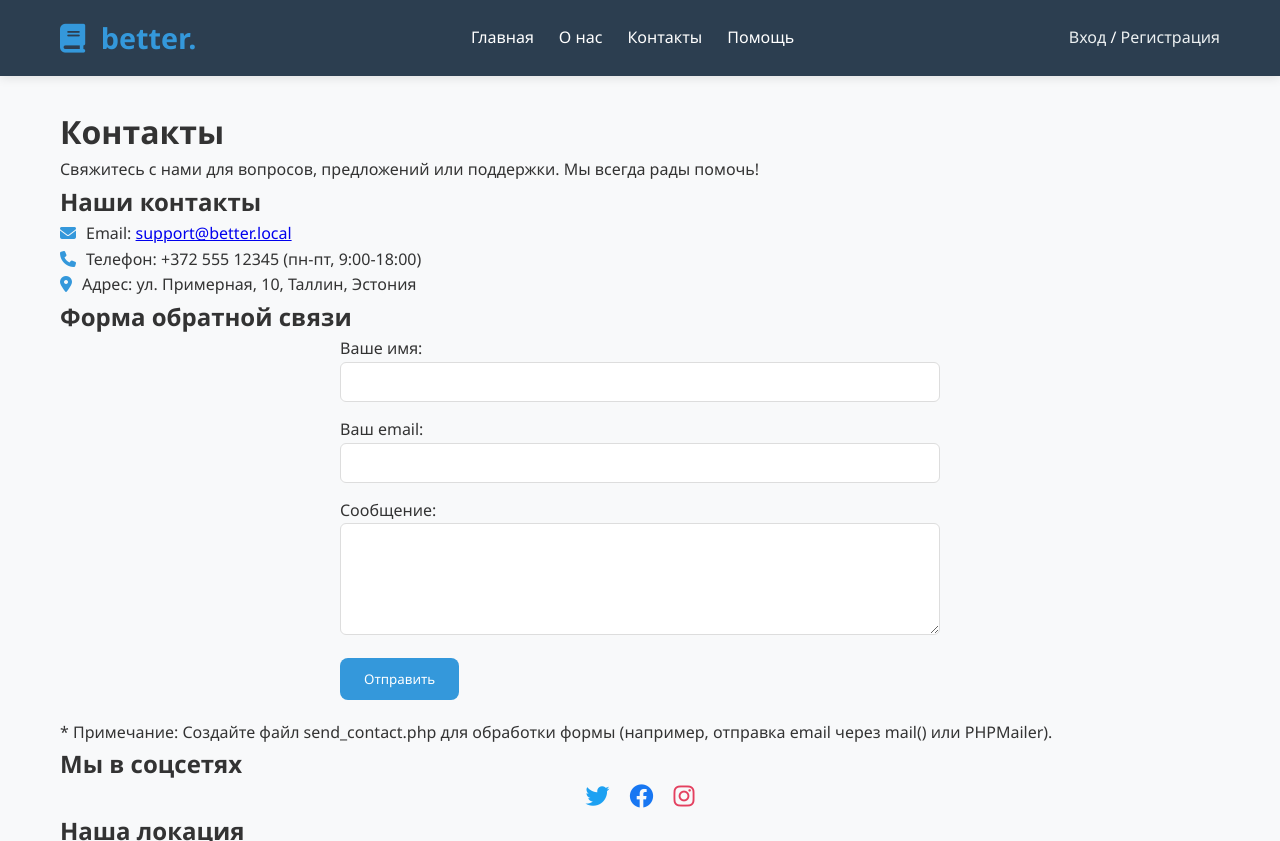
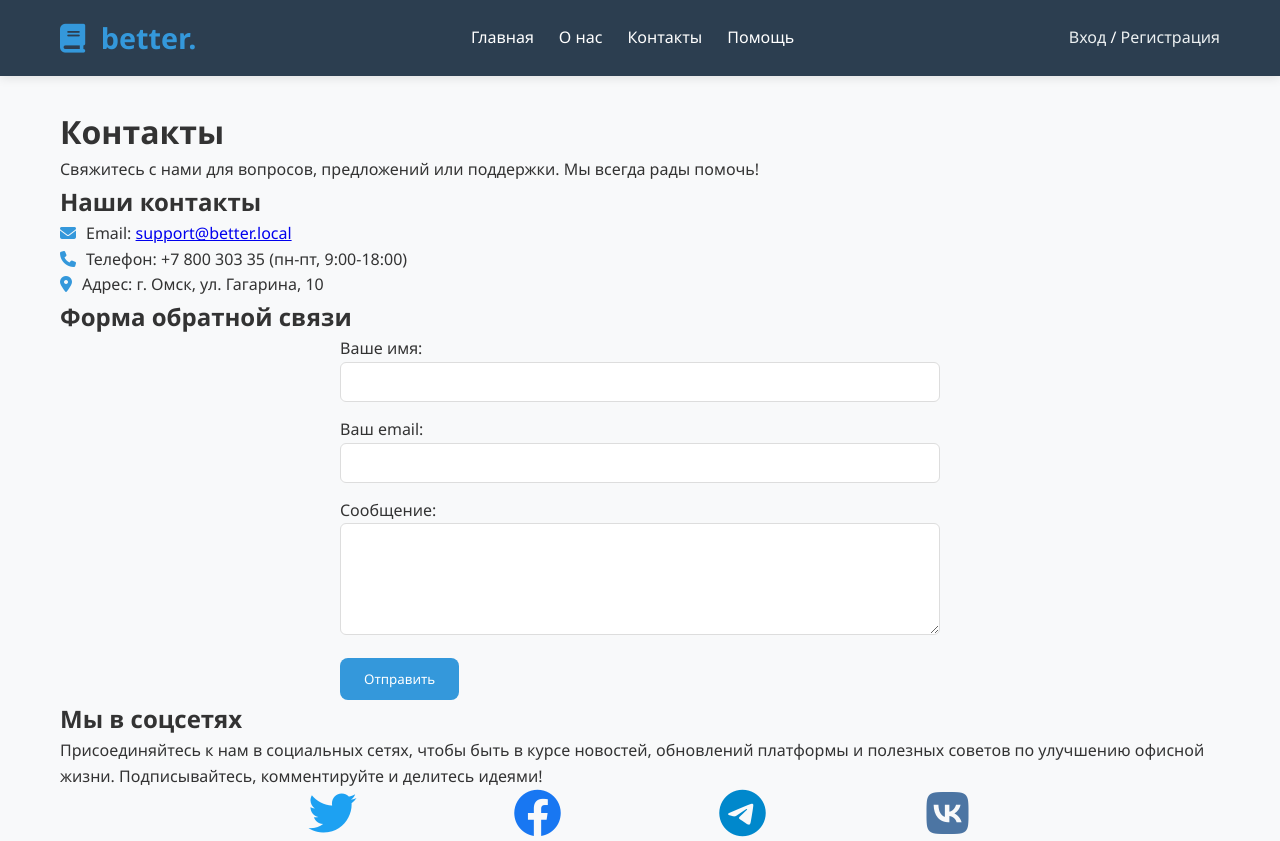
Before and after one commit to oxpannuk/better, a PHP site: page /contacts.php in a window 1280 px wide. Shown: the top 841 px of the page. Run offline with PHP 8.4, Linux system fonts and the light colour scheme; some libraries are stand-ins or nearby versions.

Commit message:
final fix

```diff
--- a/contacts.php
+++ b/contacts.php
@@ -5,8 +5,8 @@
 <h2>Наши контакты</h2>
 <ul style="list-style:none; padding:0;">
     <li><i class="fas fa-envelope" style="color:#3498db; margin-right:10px;"></i>Email: <a href="mailto:support@better.local">support@better.local</a></li>
-    <li><i class="fas fa-phone" style="color:#3498db; margin-right:10px;"></i>Телефон: +372 555 12345 (пн-пт, 9:00-18:00)</li>
-    <li><i class="fas fa-map-marker-alt" style="color:#3498db; margin-right:10px;"></i>Адрес: ул. Примерная, 10, Таллин, Эстония</li>
+    <li><i class="fas fa-phone" style="color:#3498db; margin-right:10px;"></i>Телефон: +7 800 303 35  (пн-пт, 9:00-18:00)</li>
+    <li><i class="fas fa-map-marker-alt" style="color:#3498db; margin-right:10px;"></i>Адрес: г. Омск, ул. Гагарина, 10 </li>
 </ul>
 
 <h2>Форма обратной связи</h2>
@@ -26,16 +26,30 @@
     <button type="submit" style="background:#3498db; color:white; padding:12px 24px; border:none; border-radius:8px; cursor:pointer;">Отправить</button>
 </form>
 
-<p style="margin-top:20px;">* Примечание: Создайте файл send_contact.php для обработки формы (например, отправка email через mail() или PHPMailer).</p>
 
 <h2>Мы в соцсетях</h2>
-<ul style="list-style:none; padding:0; display:flex; justify-content:center; gap:20px;">
-    <li><a href="https://twitter.com/better_local" target="_blank"><i class="fab fa-twitter" style="font-size:24px; color:#1DA1F2;"></i></a></li>
-    <li><a href="https://facebook.com/better.local" target="_blank"><i class="fab fa-facebook" style="font-size:24px; color:#1877F2;"></i></a></li>
-    <li><a href="https://instagram.com/better_local" target="_blank"><i class="fab fa-instagram" style="font-size:24px; color:#E4405F;"></i></a></li>
-</ul>
+<p>Присоединяйтесь к нам в социальных сетях, чтобы быть в курсе новостей, обновлений платформы и полезных советов по улучшению офисной жизни. Подписывайтесь, комментируйте и делитесь идеями!</p>
+
+<div style="display: grid; grid-template-columns: repeat(auto-fit, minmax(120px, 1fr)); gap: 20px; max-width: 800px; margin: 0 auto; text-align: center;">
+    <a href="https://twitter.com/better_local" target="_blank" style="text-decoration: none; color: #333;">
+        <i class="fab fa-twitter" style="font-size: 48px; color: #1DA1F2;"></i>
+        <p>Twitter<br><small>Новости и обновления</small></p>
+    </a>
+    <a href="https://facebook.com/better.local" target="_blank" style="text-decoration: none; color: #333;">
+        <i class="fab fa-facebook" style="font-size: 48px; color: #1877F2;"></i>
+        <p>Facebook<br><small>Сообщество</small></p>
+    </a>
+    <a href="https://t.me/better_local" target="_blank" style="text-decoration: none; color: #333;">
+        <i class="fab fa-telegram-plane" style="font-size: 48px; color: #0088cc;"></i>
+        <p>Telegram<br><small>Канал с уведомлениями</small></p>
+    </a>
+    <a href="https://vk.com/better_local" target="_blank" style="text-decoration: none; color: #333;">
+        <i class="fab fa-vk" style="font-size: 48px; color: #4c75a3;"></i>
+        <p>VK<br><small>Группа для обсуждений</small></p>
+    </a>
+</div>
 
 <h2>Наша локация</h2>
-<iframe src="https://www.google.com/maps/embed?pb=!1m18!1m12!1m3!1d2030.123456789!2d24.7535!3d59.4369!2m3!1f0!2f0!3f0!3m2!1i1024!2i768!4f13.1!3m3!1m2!1s0x0%3A0x0!2zNTnCsDI2JzEyLjgiTiAyNMKwNDUnMTIuNiJF!5e0!3m2!1sru!2sru!4v1234567890" width="100%" height="300" style="border:0;" allowfullscreen="" loading="lazy"></iframe>
+<iframe src="https://www.google.com/maps/embed?pb=!1m18!1m12!1m3!1d2294.567890123!2d73.3773804!3d54.9873657!2m3!1f0!2f0!3f0!3m2!1i1024!2i768!4f13.1!3m3!1m2!1s0x43aafe0d0f0f0f0f%3A0x0!2zNTTCsDU5JzE0LjUiTiA3M8KwMjInMzguNiJF!5e0!3m2!1sru!2sru!4v1700000000" width="100%" height="300" style="border:0;" allowfullscreen="" loading="lazy" referrerpolicy="no-referrer-when-downgrade"></iframe><grok-card data-id="e945af" data-type="citation_card"></grok-card>
 
 <?php require 'footer.php'; ?>
```
Also changed, not shown: about.php (+6 -6 lines).
